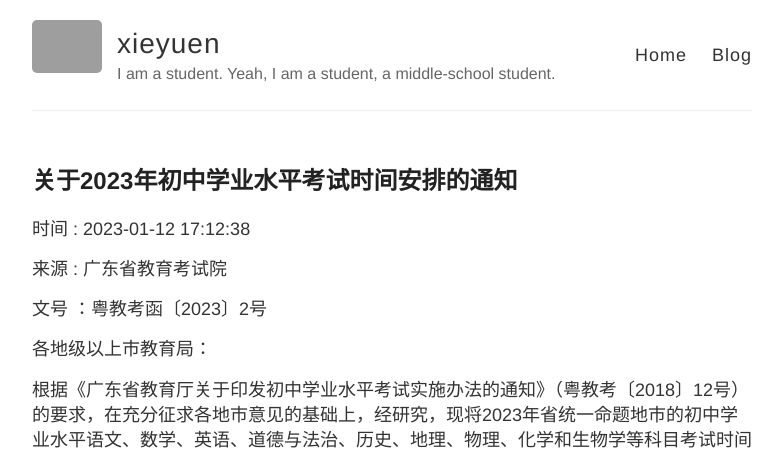
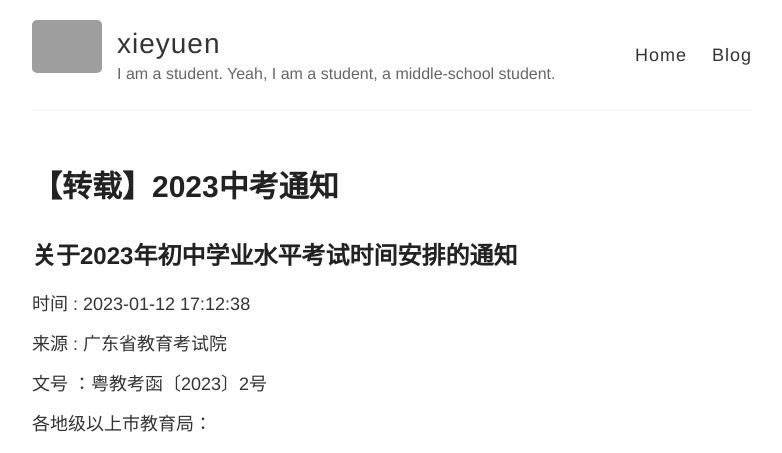
Before and after one commit to xieyuen/blog.github.io, a Jekyll site: the page built from _posts/2023-3-18-2023zk.md, in a window 1280 px wide. Shown: the top 453 px of the page, without its empty margins (248-1030 px from the left). Built offline with Jekyll 4.4.1, drawn with Linux system fonts in a browser that asks for light colours; our own code applies the rules of GitHub Pages for plain Markdown files.

Commit message:
Update 2023-3-18-2023zk.md

```diff
--- a/_posts/2023-3-18-2023zk.md
+++ b/_posts/2023-3-18-2023zk.md
@@ -1,6 +1,6 @@
 ---
 layout: post
-title: [转载]2023中考通知
+title: 【转载】2023中考通知
 permalink: /2023-zktz/
 published: true
 ---
```
